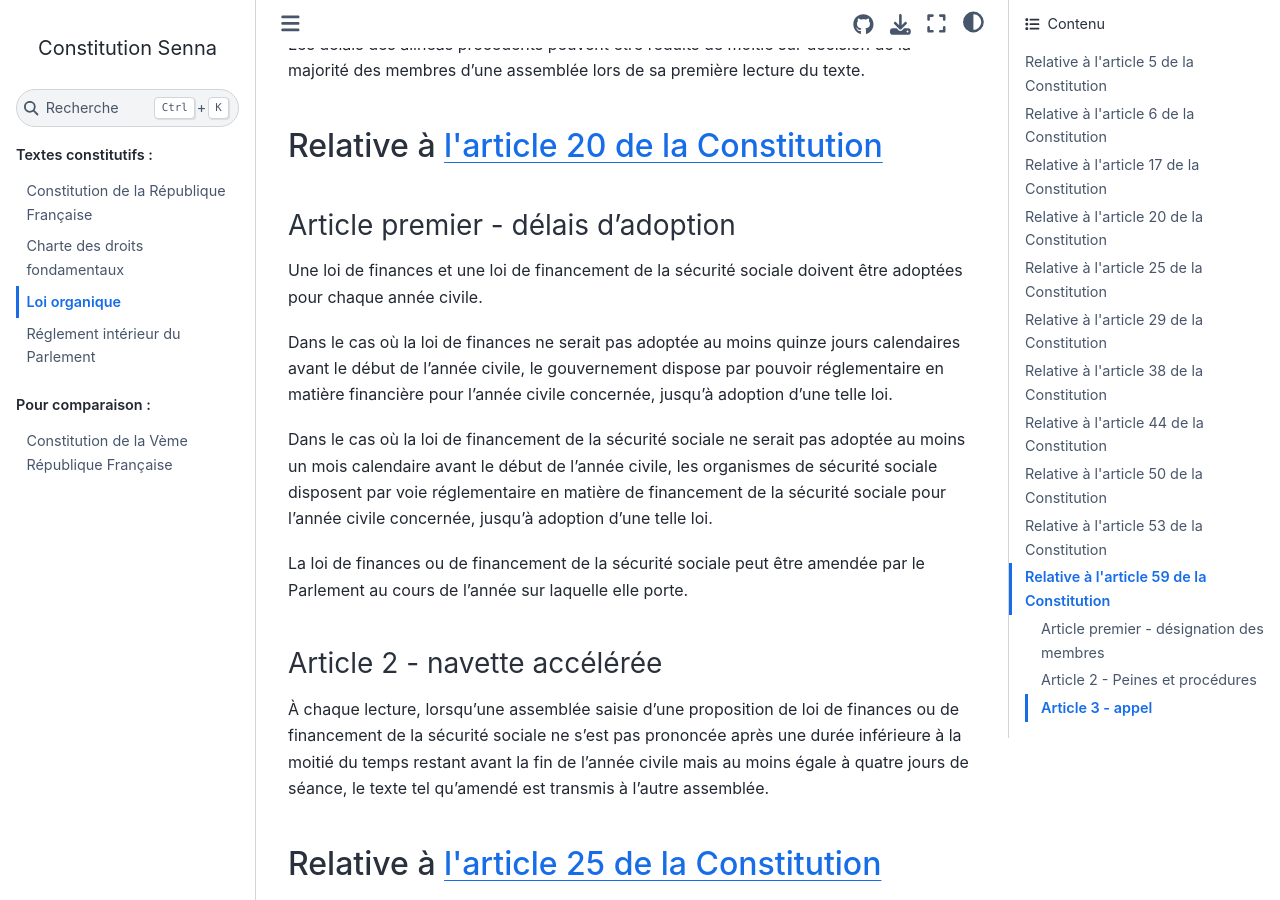
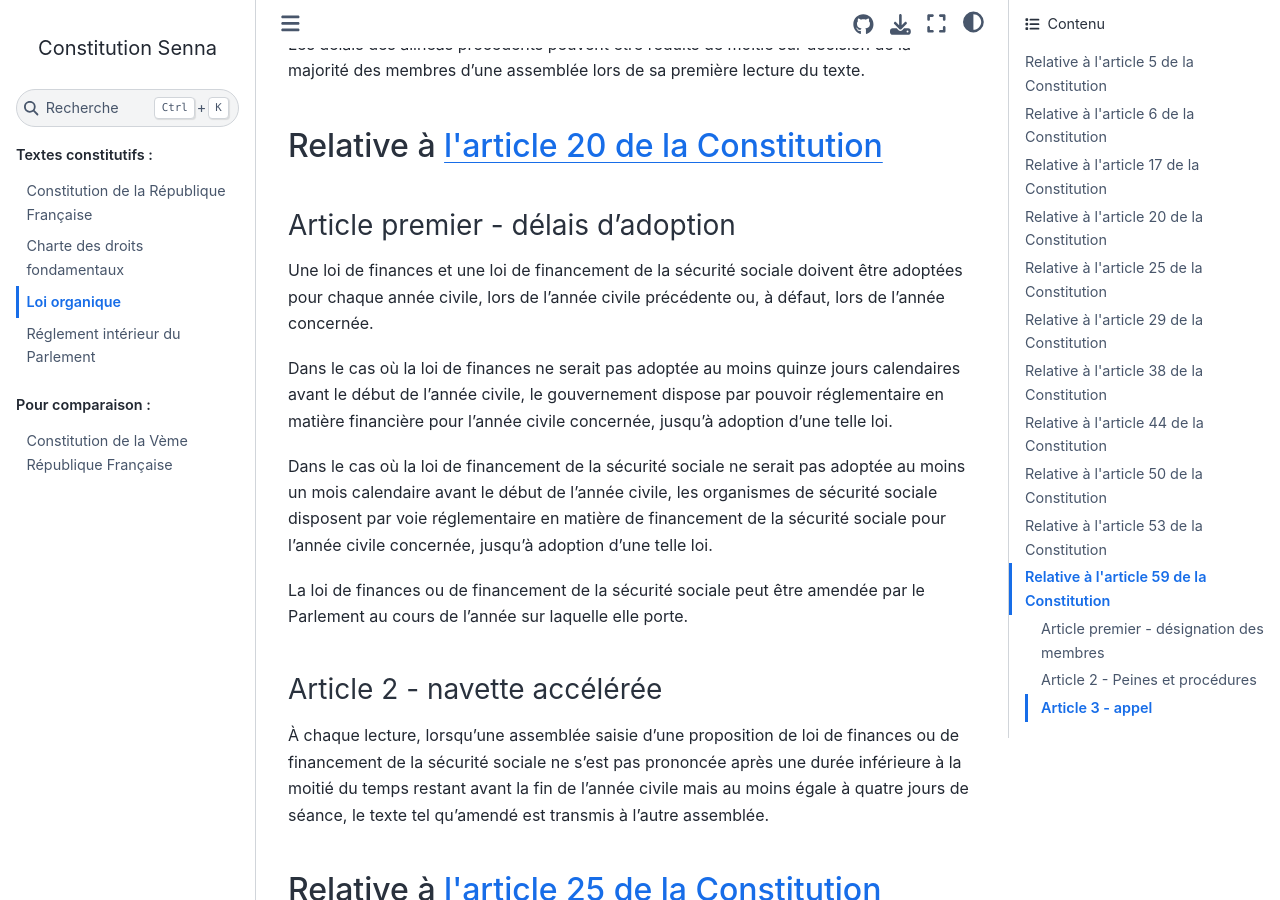
Before and after one commit to Gouvernathor/senna, a Sphinx documentation site: the page built from source/organique.rst, in a window 1280 px wide and 900 px high, scrolled down 2950 px. Built offline with Sphinx 7.4.7 and the Sphinx Book theme 1.1.4, drawn with Linux system fonts in a browser that asks for light colours.

Commit message:
les lois financières ne peuvent être adoptées avant l'année précédant celle de leur mise en oeuvre

```diff
--- a/source/organique.rst
+++ b/source/organique.rst
@@ -102,7 +102,7 @@
 
 Article premier - délais d'adoption
 -----------------------------------
-Une loi de finances et une loi de financement de la sécurité sociale doivent être adoptées pour chaque année civile.
+Une loi de finances et une loi de financement de la sécurité sociale doivent être adoptées pour chaque année civile, lors de l'année civile précédente ou, à défaut, lors de l'année concernée.
 
 Dans le cas où la loi de finances ne serait pas adoptée au moins quinze jours calendaires avant le début de l'année civile, le gouvernement dispose par pouvoir réglementaire en matière financière pour l'année civile concernée, jusqu'à adoption d'une telle loi.
 
```
